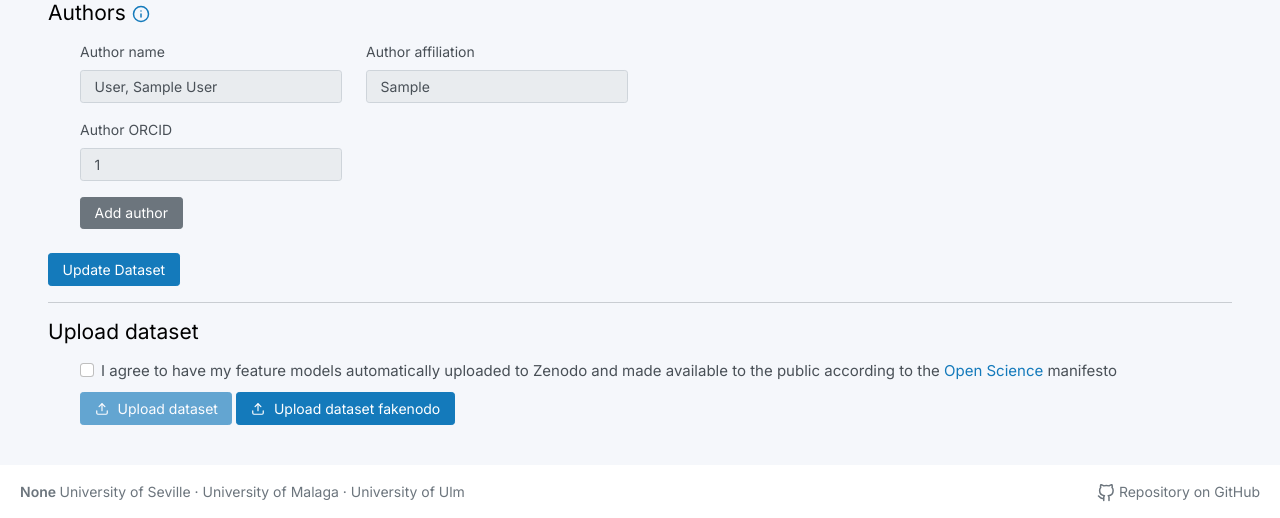
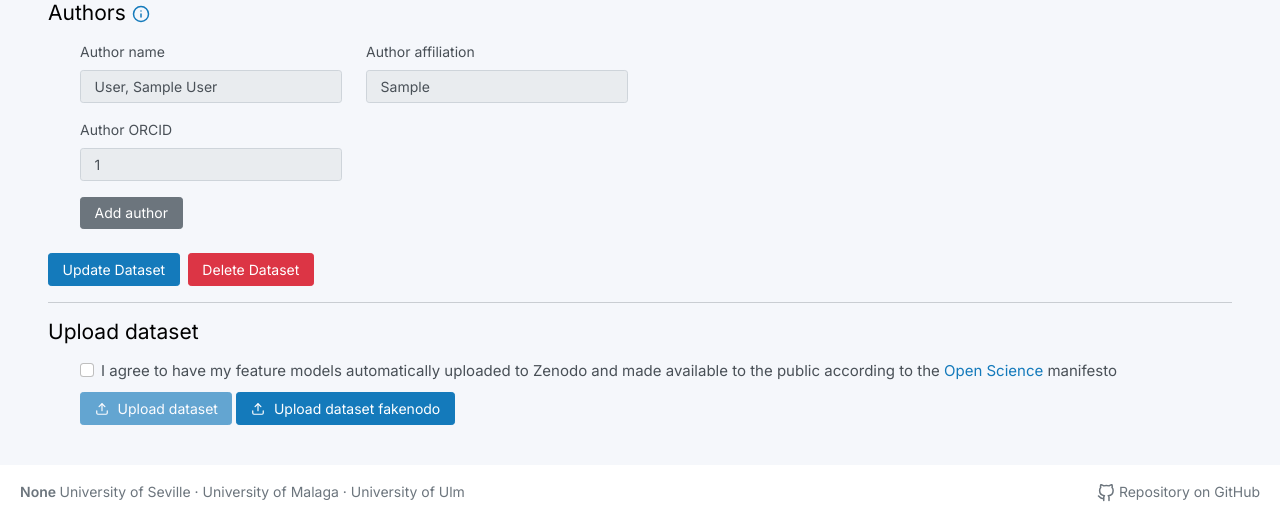
Before and after one commit to pringa-uvlhub/uvlhub, a Flask app: page /dataset/staging-area/1 in a window 1280 px wide. Shown: the part 763-1281 px from the top of the page. Run offline with Flask 3, Linux system fonts and the light colour scheme; a user stored in the database is signed in; tables that the repository leaves empty hold one stand-in row (values such as "Sample post"); data that the repository does not hold is empty; parts of the project's set-up code (start-up, migrations or seed data) failed here and were passed over; some libraries are stand-ins or nearby versions.

Commit message:
Feat: Added button and functionality to delete a dataset from the staging area.

```diff
--- a/app/modules/dataset/assets/scripts.js
+++ b/app/modules/dataset/assets/scripts.js
@@ -535,6 +535,38 @@
                 }
 
             });
+            document.getElementById('delete_button').addEventListener('click', function () {
+                const datasetId = window.location.pathname.split('/').pop();
+                // process data form
+                clean_upload_errors();
+                show_loading();
+
+                fetch(`/dataset/delete/${datasetId}`, {
+                    method: 'DELETE'
+                })
+                    .then(response => {
+                        if (response.ok) {
+                            console.log('Dataset eliminado con éxito');
+                            response.json().then(() => {
+                                window.location.href = "/dataset/list";
+                            });
+                        } else {
+                            // Extraer el mensaje de error desde el objeto JSON
+                            response.json().then(data => {
+                                console.error('Error en la solicitud:', data);
+                                console.log("Mensaje de error: ", data.message || JSON.stringify(data));
+                                hide_loading();
+
+                                // Asegúrate de que `data.message` exista, o muestra todo el objeto si no
+                                write_upload_error(data.message || "Error desconocido en el servidor");
+                            });
+                        }
+                    })
+                    .catch(error => {
+                        console.error('Error en la solicitud DELETE:', error);
+                    });
+
+            });
         }
 
 
--- a/app/modules/dataset/routes.py
+++ b/app/modules/dataset/routes.py
@@ -318,6 +318,27 @@
                                feature_models=feature_models_data)
 
 
+@dataset_bp.route("/dataset/delete/<int:dataset_id>", methods=["DELETE"])
+@login_required
+def delete_dataset(dataset_id):
+    dataset = dataset_service.get_staging_area_dataset(current_user.id, dataset_id)
+    if not dataset:
+        abort(404, description="Dataset not found")
+
+    if dataset.user_id != current_user.id:
+        abort(403, description="You do not have permission to delete this dataset")
+
+    try:
+        dataset_service.delete(dataset_id)
+        temp_folder = os.path.join('uploads', f'user_{current_user.id}', f'dataset_{dataset_id}')
+        if os.path.exists(temp_folder) and os.path.isdir(temp_folder):
+            shutil.rmtree(temp_folder)
+
+        return jsonify({"message": "Dataset deleted successfully"}), 200
+    except Exception as e:
+        return jsonify({"message": f"An error occurred while deleting the dataset: {str(e)}"}), 500
+
+
 @dataset_bp.route("/dataset/list", methods=["GET", "POST"])
 @login_required
 def list_dataset():
--- a/app/modules/dataset/templates/dataset/upload_dataset.html
+++ b/app/modules/dataset/templates/dataset/upload_dataset.html
@@ -645,11 +645,11 @@
     {% endif %}
 
     {% if request.path.startswith('/dataset/staging-area') %}
-    <div class="col-12">
-
-        <button type="button" class="btn btn-primary mt-2" id="update_button">Update Dataset</button>
-        <div id="error_message" style="color: red;"></div>
+    <div class="d-flex align-items-center mt-2">
+        <button type="button" class="btn btn-primary me-2" id="update_button">Update Dataset</button>
+        <button type="button" class="btn btn-danger" id="delete_button">Delete Dataset</button>
     </div>
+    <div id="error_message" style="color: red;"></div>
 
     {% endif %}
 
```
